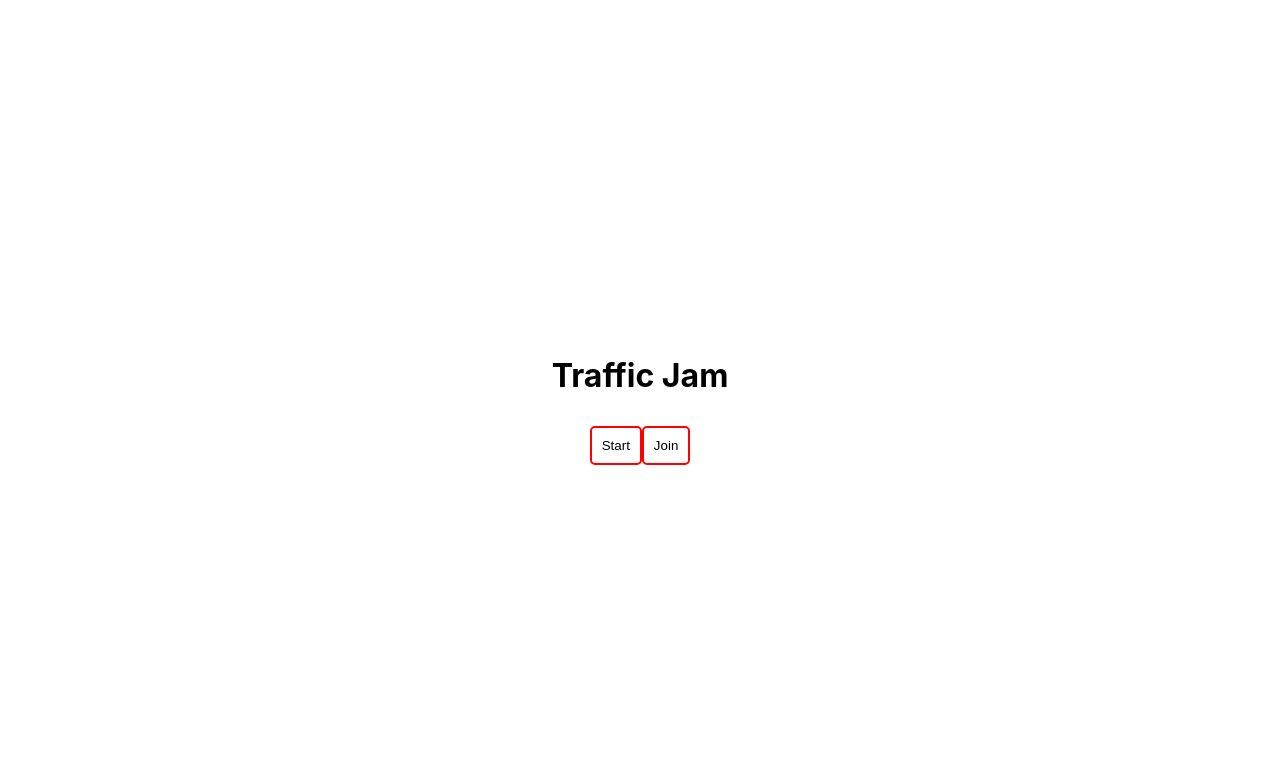
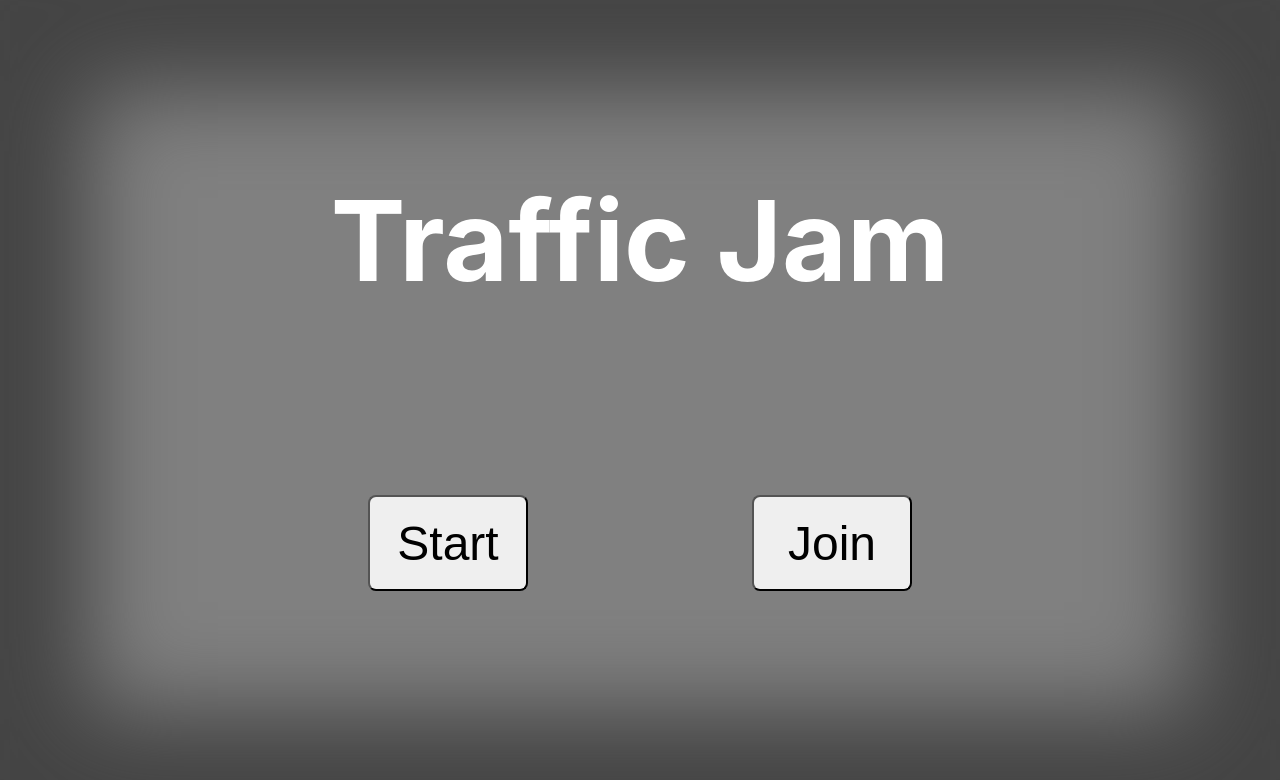
Before and after one commit to kavin1022/traffic-jam, a React (Create React App) app in the folder frontend/: page / in a window 1280 px wide. Shown: the top 780 px of the page. Built offline with nearby package versions, Linux system fonts and the light colour scheme.

Commit message:
start page draft v2: edited the buttons and changed background colour

```diff
--- a/frontend/package.json
+++ b/frontend/package.json
@@ -4,6 +4,7 @@
   "private": false,
   "license": "MIT",
   "dependencies": {
+    "@material-ui/core": "^4.12.3",
     "@testing-library/jest-dom": "^5.14.1",
     "@testing-library/react": "^11.2.7",
     "@testing-library/user-event": "^12.8.3",
--- a/frontend/src/pages/IndexPage.js
+++ b/frontend/src/pages/IndexPage.js
@@ -1,34 +1,27 @@
 import React from 'react';
-import '../styling/index.css';
-import Button from '../components/Button';
-import exampleCall from '../api/exampleCall';
+import '../styling/start-page.css';
 import { Link } from 'react-router-dom';
-
-function showAlert() {
-  alert('You just clicked the button!');
-}
-
-async function callServer() {
-  const response = await exampleCall();
-  if (response.success) {
-    alert(`Server says: ${JSON.stringify(response.data)}`);
-  } else {
-    alert(`Server had an error: ${JSON.stringify(response.error)}`);
-  }
-}
 
 function IndexPage() {
   return (
     <div id={'index-container'}>
       <div className={'spacer'} />
       <div className={'content'}>
-        <h1>Traffic Jam</h1>
-        <Link to="/another">
-          <button className="styledBtn">Start</button>
-        </Link>
-        <Link to="/another">
-          <button className="styledBtn">Join</button>
-        </Link>
+        <div id="title">
+          <h1>Traffic Jam</h1>
+        </div>
+        <div className="startBtnContainer">
+          <Link to="/another">
+            <button className="startScreenBtn">
+              Start
+            </button>
+          </Link>
+          <Link to="/another">
+            <button className="startScreenBtn">
+              Join
+            </button>
+          </Link>
+        </div>
       </div>
       <div className={'spacer'} />
     </div>
--- a/frontend/src/styling/index.css
+++ b/frontend/src/styling/index.css
@@ -18,16 +18,21 @@ body {
   flex-grow: 1;
 }
 
+.startBtnContainer {
+    display: flex;
+    justify-content: center;
+
+}
+
 .styledBtn {
     color: black;
     background-color: white;
-
     border: 2px solid red;
     border-radius: 5px;
-  padding: 10px;
+    padding-left: 5rem;
+    padding-right: 5rem;
     display: inline-block;
-
-  margin-top: 10px;
-
+    margin-left: 5rem;
+    margin-right: 5rem;
     cursor: pointer;
   }
--- /dev/null
+++ b/frontend/src/styling/start-page.css
@@ -0,0 +1,22 @@
+#index-container {
+    background-color: gray;
+    box-shadow: inset 0px 0px 90px 90px #444444;
+}
+
+.startBtnContainer {
+    display: flex;
+    justify-content:center;
+}
+
+h1 {
+    color:white;
+    font-size: 7rem;
+}
+
+.startScreenBtn {
+    border-radius: 0.5rem;
+    width: 10rem;
+    height: 6rem;
+    margin: 7rem;
+    font-size: 3rem;;
+}
```
Also changed, not shown: 1 other file (tests, documents, lock files or other folders). Lines whose indentation alone changed are shown as unchanged.
